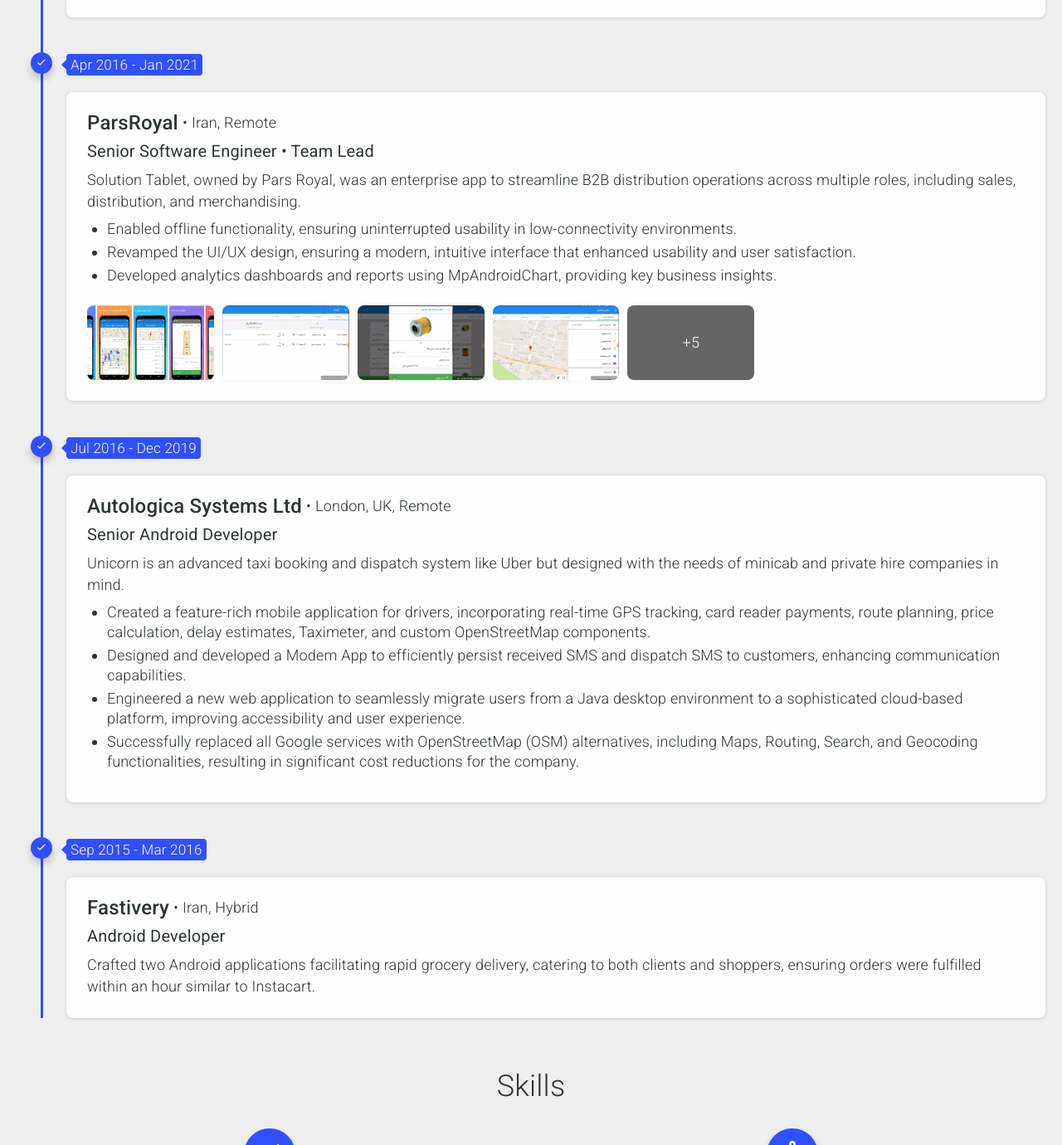
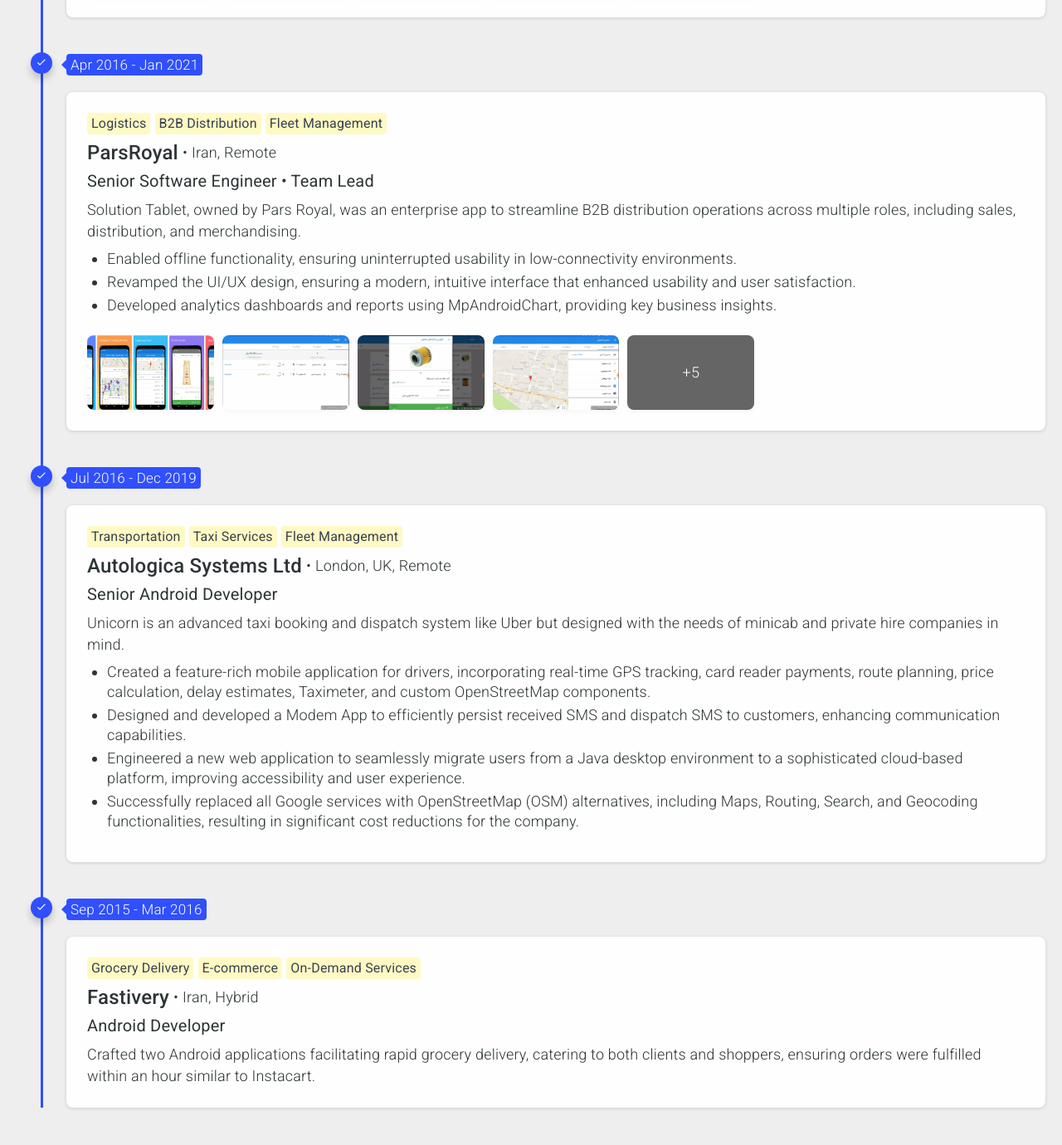
Before and after one commit to arashmidos/arashmidos.github.io, a plain HTML site: page index.html in a window 1280 px wide. Shown: the part 4220-5600 px from the top of the page at 83% size. Drawn offline with Linux system fonts and the light colour scheme; files whose address does not match are found by name.

Commit message:
add more category

```diff
--- a/index.html
+++ b/index.html
@@ -467,6 +467,11 @@
 							<div class="cd-timeline-content">
 								<div class="content-box">
 									<div class="date">Apr 2016 - Jan 2021</div>
+									<div class="category-row">
+										<div class="category-set">Logistics</div>
+										<div class="category-set">B2B Distribution</div>
+										<div class="category-set">Fleet Management</div>
+									</div>
 									<div style="display: flex; gap: 5px;">
 										<span class="ex-name">ParsRoyal</span>
 										<span class="ex-location"> • </span>
@@ -512,6 +517,11 @@
 							<div class="cd-timeline-content">
 								<div class="content-box">
 									<div class="date">Jul 2016 - Dec 2019</div>
+									<div class="category-row">
+										<div class="category-set">Transportation</div>
+										<div class="category-set">Taxi Services</div>
+										<div class="category-set">Fleet Management</div>
+									</div>
 									<div style="display: flex; gap: 5px;">
 										<span class="ex-name">Autologica Systems Ltd</span>
 										<span class="ex-location"> • </span>
@@ -543,6 +553,11 @@
 							<div class="cd-timeline-content">
 								<div class="content-box">
 									<div class="date">Sep 2015 - Mar 2016</div>
+									<div class="category-row">
+										<div class="category-set">Grocery Delivery</div>
+										<div class="category-set">E-commerce</div>
+										<div class="category-set">On-Demand Services</div>
+									</div>
 									<div style="display: flex; gap: 5px;">
 										<span class="ex-name">Fastivery</span>
 										<span class="ex-location"> • </span>
```
